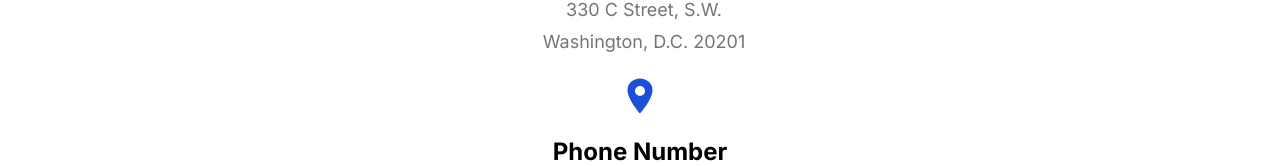
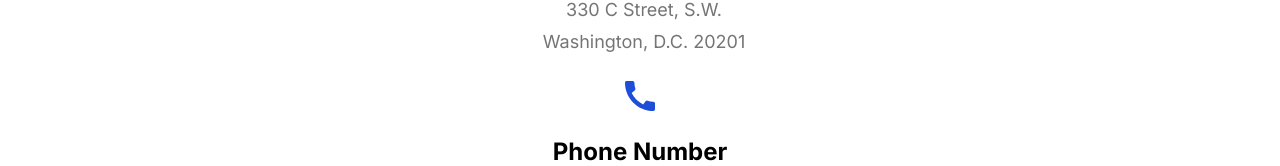
Before and after one commit to Richson-Tech/org, a Next.js app: page /contact in a window 1280 px wide. Shown: the part 775-941 px from the top of the page. Built offline with nearby package versions, Linux system fonts and the light colour scheme.

Commit message:
new commits added

```diff
--- a/src/app/contact/page.jsx
+++ b/src/app/contact/page.jsx
@@ -1,6 +1,7 @@
 import Maps from "@/components/Maps";
 import React from "react";
 import { IoLocationSharp } from "react-icons/io5";
+import { MdCall } from "react-icons/md";
 
 const page = () => {
   return (
@@ -28,7 +29,7 @@ const page = () => {
       </div>
       <div className="flex flex-col items-center">
         <div className="flex flex-col items-center">
-          <IoLocationSharp
+          <MdCall
             className="text-blue-700 text-center"
             size="2.5rem"
           />
@@ -47,7 +48,7 @@ const page = () => {
           <h5 className="text-2xl pt-5 pb-3 font-bold">Email Address</h5>
         </div>
         <p className="text-lg text-[#757575] pb-1 font-[inter] text-center pl-5 pr-3">
-        support@c-s-b-g.org
+          support@c-s-b-g.org
         </p>
       </div>
       <div className="flex flex-col items-center">
@@ -59,10 +60,10 @@ const page = () => {
           <h5 className="text-2xl pt-5 pb-3 font-bold">Open Hours</h5>
         </div>
         <p className="text-lg text-[#757575] pb-1 font-[inter] text-center pl-5 pr-3">
-        Monday-Saturday 8 am - 6pm
+          Monday-Saturday 8 am - 6pm
         </p>
         <p className="text-lg text-[#757575] pb-5 font-[inter] text-center pl-5 pr-3">
-        Sunday 11am - 4pm
+          Sunday 11am - 4pm
         </p>
       </div>
     </div>
```
